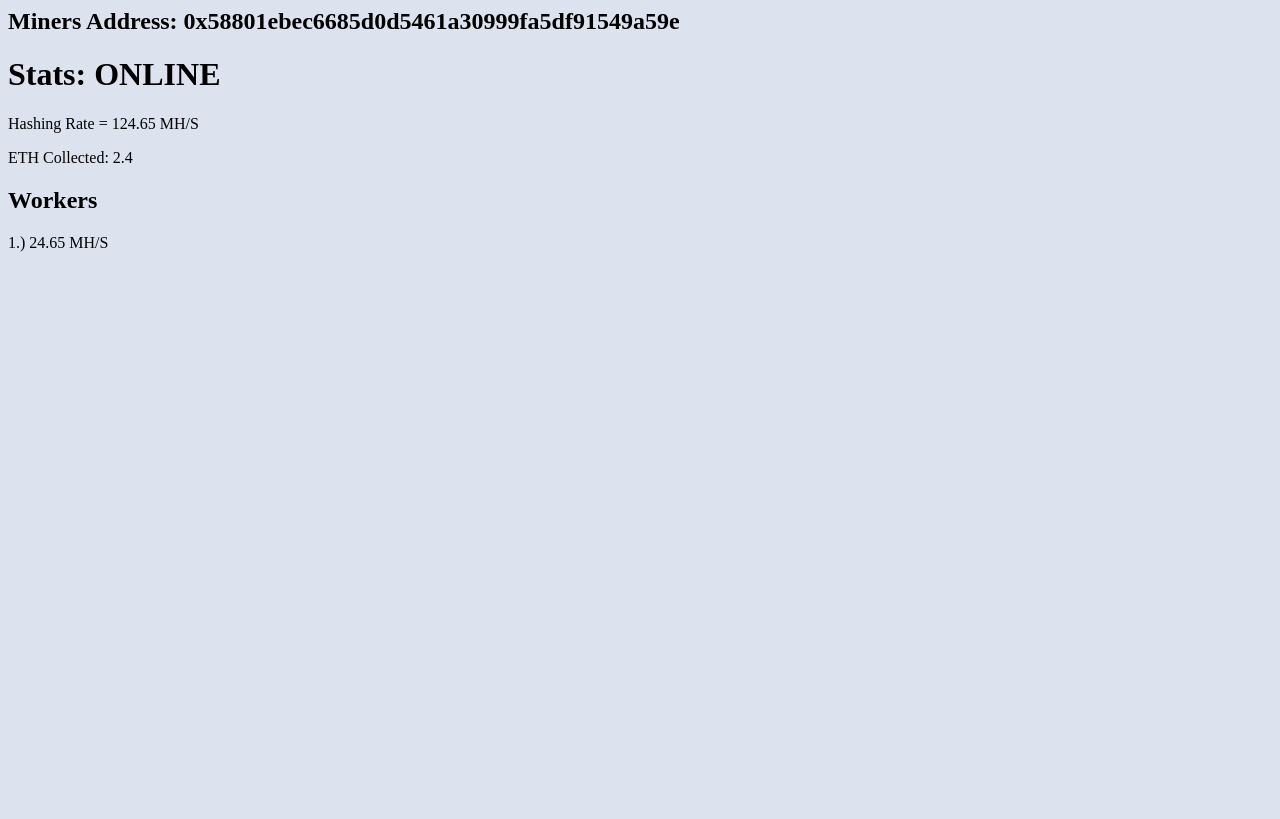
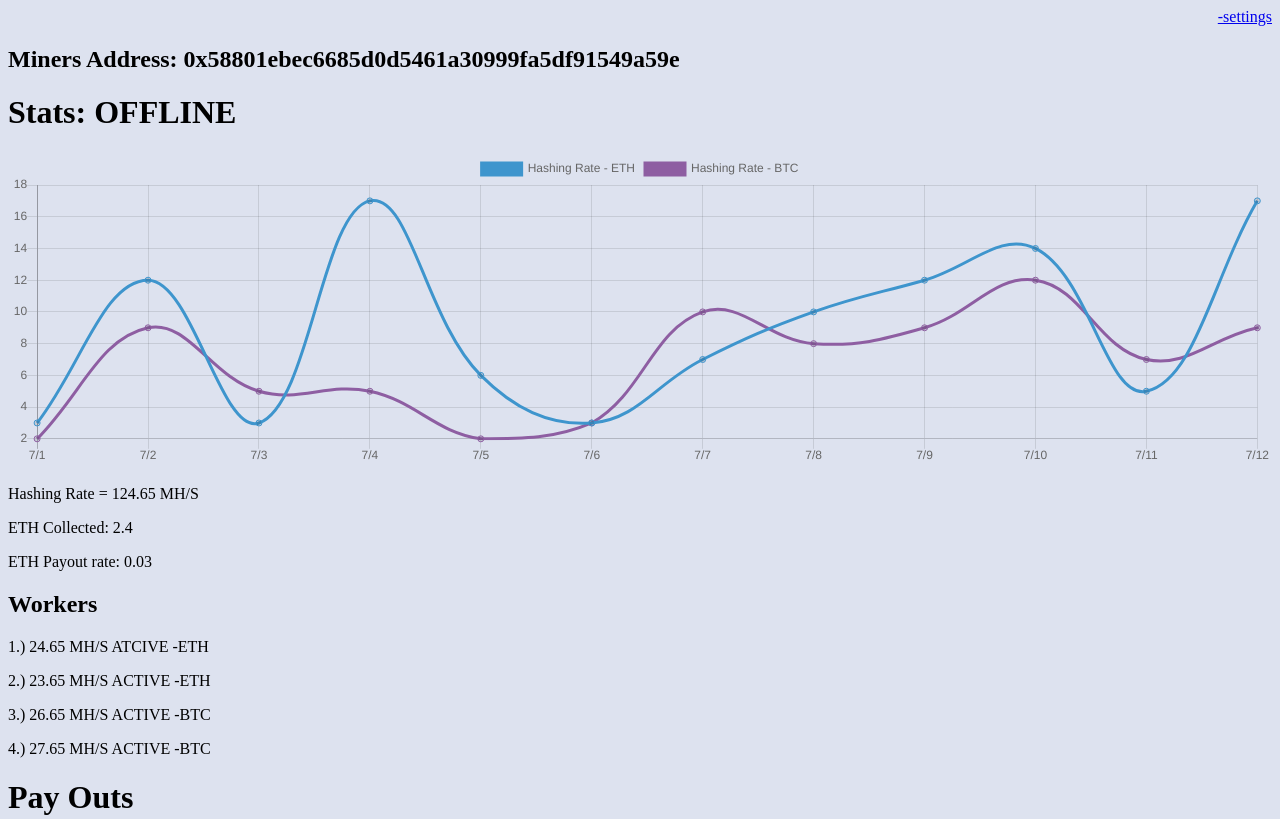
Before and after one commit to 1Crazymoney/ether-mining-pool, a plain HTML site: page www/miner/index.html in a window 1280 px wide. Shown: the top 819 px of the page. Drawn offline with nearby package versions, Linux system fonts and the light colour scheme.

Commit message:
creating basic layout

```diff
--- a/www/miner/index.html
+++ b/www/miner/index.html
@@ -1,11 +1,67 @@
 <html>
-    <title>Miner's Page</title>
+    <head>
+        <link rel="stylesheet" type="text/css" href="miner.css">
+        <script src="https://cdnjs.cloudflare.com/ajax/libs/Chart.js/2.1.4/Chart.min.js"></script>
+        <title>Miner's Page</title>
+    </head>
     <body bgcolor="#dde2ef">
+
+        <dev class="signin">
+            <p align="right"><a href="settings">-settings</a></p>
+        </dev>
         <h2>Miners Address: 0x58801ebec6685d0d5461a30999fa5df91549a59e</h2>
-        <h1>Stats: ONLINE</h1>
+        <h1> Stats: OFFLINE </h1>
+       <div class="container">
+    <div>
+      <canvas id="myChart" width="2800" height="700"></canvas>
+      <script> var ctx = document.getElementById('myChart').getContext('2d');
+        var myChart = new Chart(ctx, {
+          type: 'line',
+          data: {
+            labels: ['7/1', '7/2', '7/3', '7/4', '7/5', '7/6', '7/7', '7/8', '7/9', '7/10', '7/11', '7/12'],
+            datasets: [{
+              label: 'Hashing Rate - ETH',
+              data: [3, 12, 3, 17, 6, 3, 7, 10, 12, 14, 5, 17],
+              borderColor: "#3e95cd",
+              fill: false
+            },  {
+              label: 'Hashing Rate - BTC',
+              data: [2, 9, 5, 5, 2, 3, 10, 8, 9, 12, 7, 9, 10],
+              borderColor: "#8e5ea2",
+              fill: false
+            } ]
+          }
+        });
+    </script>
+      </div>
+    </div>
+        </script>
         <p>Hashing Rate = 124.65 MH/S</p>
         <p>ETH Collected: 2.4</p>
+        <p>ETH Payout rate: 0.03</p>
         <h2>Workers</h2>
-        <p>1.) 24.65 MH/S</p>
+        <p>1.) 24.65 MH/S ATCIVE -ETH</p>
+        <p>2.) 23.65 MH/S ACTIVE -ETH</p>
+        <p>3.) 26.65 MH/S ACTIVE -BTC</p>
+        <p>4.) 27.65 MH/S ACTIVE -BTC</p>
+
+    <h1>Pay Outs</h1>
+    <div>
+      <canvas id="other" width="2800" height="700"></canvas>
+      <script> var ctx = document.getElementById('other').getContext('2d');
+        var myChart = new Chart(ctx, {
+          type: 'bar',
+          data: {
+            labels: ['7/1', '7/2', '7/3', '7/4', '7/5', '7/6', '7/7', '7/8', '7/9', '7/10', '7/11', '7/12'],
+            datasets: [{
+                label: 'Amount of ETH paid out',
+                data: [3, 12, 3, 17, 6, 3, 7, 10, 12, 14, 5, 17],
+                backgroundColor: "#FF5733"
+            }]
+          }
+        });
+    </script>
+      </div>
+
     </body>
 </html>
```
Also changed, not shown: www/index.html (+20 -3 lines).
